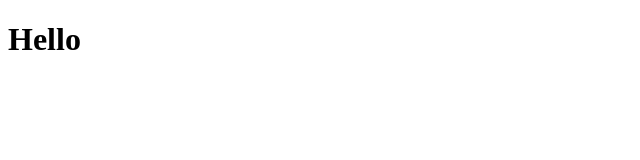
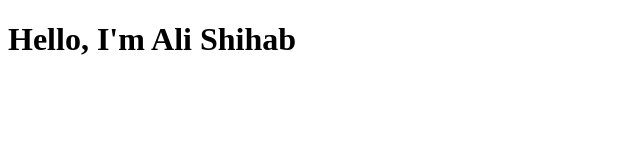
Before and after one commit to alishihab/alishihab.github.io, a plain HTML site: page index.html in a window 1280 px wide. Shown: the whole page, without its empty margins (0-640 px from the left). Drawn offline with Linux system fonts and the light colour scheme.

Commit message:
Update index.html

```diff
--- a/index.html
+++ b/index.html
@@ -4,6 +4,6 @@
     <title>Ali Shihab</title>
 </head>
 <body>
-    <h1>Hello</h1>
+    <h1>Hello, I'm Ali Shihab</h1>
 </body>
 </html>
```
